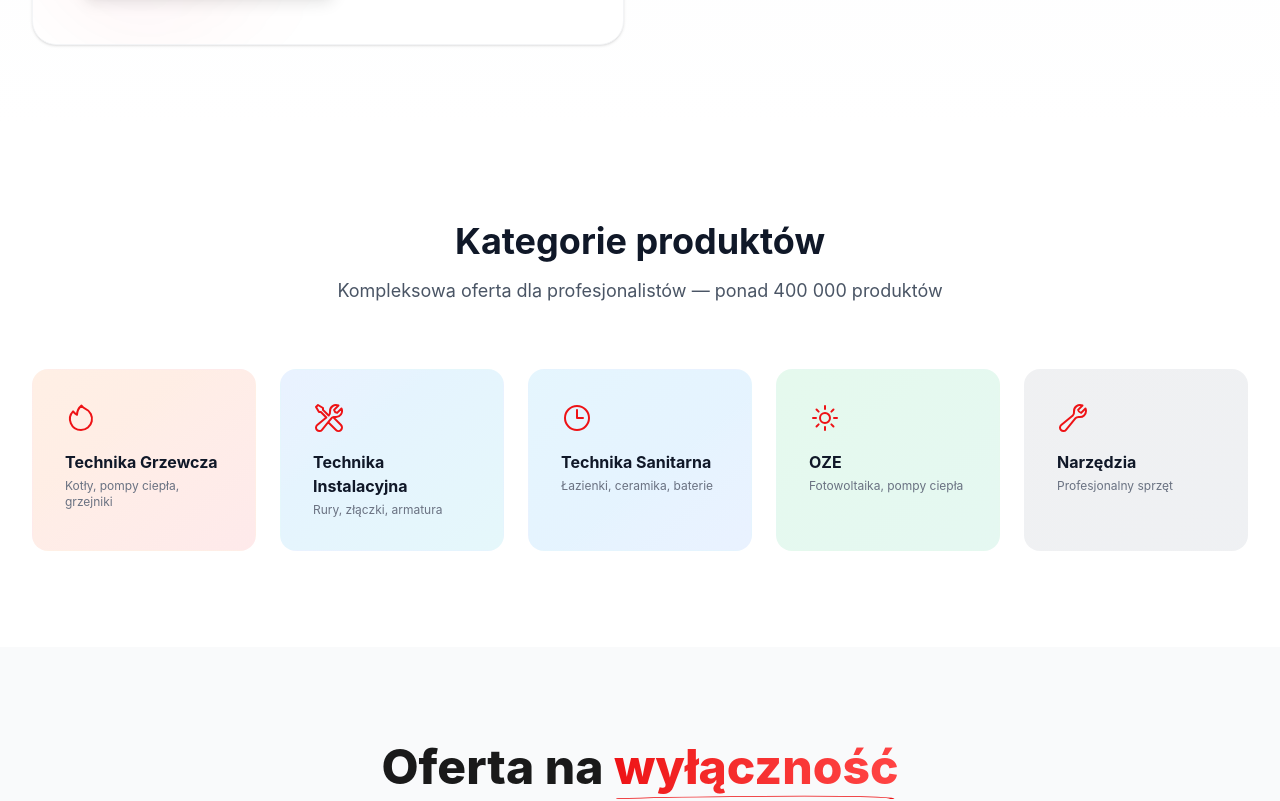
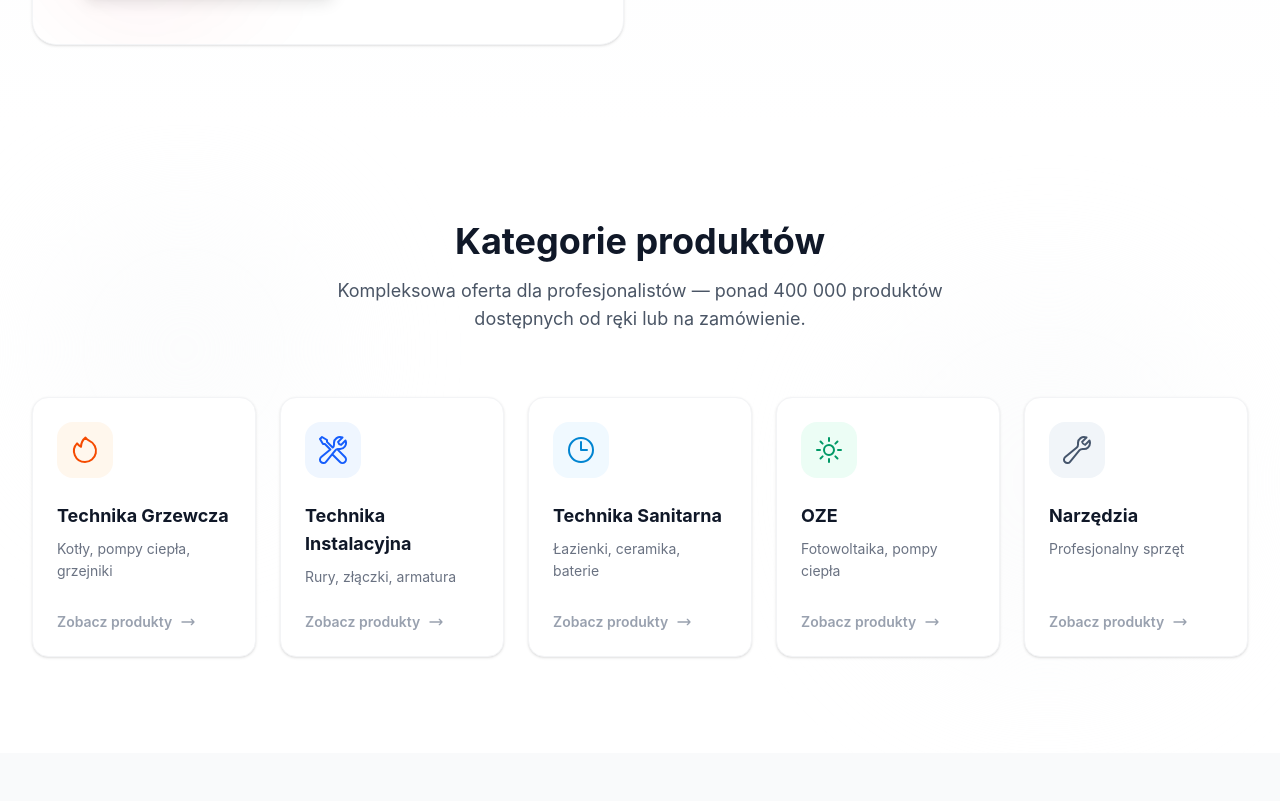
Before and after one commit to wwwCodeFixIT/Respol, a React (Vite) app: page / in a window 1280 px wide. Shown: the part 580-1381 px from the top of the page. Built offline with nearby package versions, Linux system fonts and the light colour scheme.

Commit message:
Update Categories.tsx

```diff
--- a/src/components/Categories.tsx
+++ b/src/components/Categories.tsx
@@ -1,29 +1,120 @@
-import React, { useMemo } from "react";
+import React from "react";
+
+const categories = [
+  {
+    name: "Technika Grzewcza",
+    desc: "Kotły, pompy ciepła, grzejniki",
+    href: "https://respol.pl/index.php/technika-grzewcza/",
+    // Kolory: tło / tekst / hover-tło
+    colors: "bg-orange-50 text-orange-600 group-hover:bg-orange-600 group-hover:text-white",
+    icon: (
+      <svg className="w-8 h-8" fill="none" stroke="currentColor" viewBox="0 0 24 24" strokeWidth={1.5}>
+        <path strokeLinecap="round" strokeLinejoin="round" d="M15.362 5.214A8.252 8.252 0 0112 21 8.25 8.25 0 016.038 7.048 8.287 8.287 0 009 9.6a8.983 8.983 0 013.361-6.867 8.21 8.21 0 003 2.48z" />
+      </svg>
+    ),
+  },
+  {
+    name: "Technika Instalacyjna",
+    desc: "Rury, złączki, armatura",
+    href: "https://respol.pl/index.php/technika-instalacyjna/",
+    colors: "bg-blue-50 text-blue-600 group-hover:bg-blue-600 group-hover:text-white",
+    icon: (
+      <svg className="w-8 h-8" fill="none" stroke="currentColor" viewBox="0 0 24 24" strokeWidth={1.5}>
+        <path strokeLinecap="round" strokeLinejoin="round" d="M11.42 15.17L17.25 21A2.652 2.652 0 0021 17.25l-5.877-5.877M11.42 15.17l2.496-3.03c.317-.384.74-.626 1.208-.766M11.42 15.17l-4.655 5.653a2.548 2.548 0 11-3.586-3.586l6.837-5.63m5.108-.233c.55-.164 1.163-.188 1.743-.14a4.5 4.5 0 004.486-6.336l-3.276 3.277a3.004 3.004 0 01-2.25-2.25l3.276-3.276a4.5 4.5 0 00-6.336 4.486c.091 1.076-.071 2.264-.904 2.95l-.102.085m-1.745 1.437L5.909 7.5H4.5L2.25 3.75l1.5-1.5L7.5 4.5v1.409l4.26 4.26" />
+      </svg>
+    ),
+  },
+  {
+    name: "Technika Sanitarna",
+    desc: "Łazienki, ceramika, baterie",
+    href: "https://respol.pl/index.php/technika-sanitarna/",
+    colors: "bg-sky-50 text-sky-600 group-hover:bg-sky-600 group-hover:text-white",
+    icon: (
+      <svg className="w-8 h-8" fill="none" stroke="currentColor" viewBox="0 0 24 24" strokeWidth={1.5}>
+        <path strokeLinecap="round" strokeLinejoin="round" d="M12 6v6h4.5m4.5 0a9 9 0 11-18 0 9 9 0 0118 0z" />
+      </svg>
+    ),
+  },
+  {
+    name: "OZE",
+    desc: "Fotowoltaika, pompy ciepła",
+    href: "https://respol.pl/index.php/odnawialne-zrodla-energii-3/",
+    colors: "bg-emerald-50 text-emerald-600 group-hover:bg-emerald-600 group-hover:text-white",
+    icon: (
+      <svg className="w-8 h-8" fill="none" stroke="currentColor" viewBox="0 0 24 24" strokeWidth={1.5}>
+        <path strokeLinecap="round" strokeLinejoin="round" d="M12 3v2.25m6.364.386l-1.591 1.591M21 12h-2.25m-.386 6.364l-1.591-1.591M12 18.75V21m-4.773-4.227l-1.591 1.591M5.25 12H3m4.227-4.773L5.636 5.636M15.75 12a3.75 3.75 0 11-7.5 0 3.75 3.75 0 017.5 0z" />
+      </svg>
+    ),
+  },
+  {
+    name: "Narzędzia",
+    desc: "Profesjonalny sprzęt",
+    href: "https://respol.pl/katalog-produktow/",
+    colors: "bg-slate-100 text-slate-600 group-hover:bg-slate-700 group-hover:text-white",
+    icon: (
+      <svg className="w-8 h-8" fill="none" stroke="currentColor" viewBox="0 0 24 24" strokeWidth={1.5}>
+        <path strokeLinecap="round" strokeLinejoin="round" d="M21.75 6.75a4.5 4.5 0 01-4.884 4.484c-1.076-.091-2.264.071-2.95.904l-7.152 8.684a2.548 2.548 0 11-3.586-3.586l8.684-7.152c.833-.686.995-1.874.904-2.95a4.5 4.5 0 016.336-4.486l-3.276 3.276a3.004 3.004 0 002.25 2.25l3.276-3.276c.256.565.398 1.192.398 1.852z" />
+      </svg>
+    ),
+  },
+];
 
 export function Categories() {
-  const categories = useMemo(() => [
-    { name: "Technika Grzewcza", desc: "Kotły, pompy ciepła, grzejniki", href: "https://respol.pl/index.php/technika-grzewcza/", color: "from-orange-500/10 to-red-500/10", icon: <svg className="w-8 h-8" fill="none" stroke="currentColor" viewBox="0 0 24 24" strokeWidth={1.5}><path strokeLinecap="round" strokeLinejoin="round" d="M15.362 5.214A8.252 8.252 0 0112 21 8.25 8.25 0 016.038 7.048 8.287 8.287 0 009 9.6a8.983 8.983 0 013.361-6.867 8.21 8.21 0 003 2.48z" /></svg> },
-    { name: "Technika Instalacyjna", desc: "Rury, złączki, armatura", href: "https://respol.pl/index.php/technika-instalacyjna/", color: "from-blue-500/10 to-cyan-500/10", icon: <svg className="w-8 h-8" fill="none" stroke="currentColor" viewBox="0 0 24 24" strokeWidth={1.5}><path strokeLinecap="round" strokeLinejoin="round" d="M11.42 15.17L17.25 21A2.652 2.652 0 0021 17.25l-5.877-5.877M11.42 15.17l2.496-3.03c.317-.384.74-.626 1.208-.766M11.42 15.17l-4.655 5.653a2.548 2.548 0 11-3.586-3.586l6.837-5.63m5.108-.233c.55-.164 1.163-.188 1.743-.14a4.5 4.5 0 004.486-6.336l-3.276 3.277a3.004 3.004 0 01-2.25-2.25l3.276-3.276a4.5 4.5 0 00-6.336 4.486c.091 1.076-.071 2.264-.904 2.95l-.102.085m-1.745 1.437L5.909 7.5H4.5L2.25 3.75l1.5-1.5L7.5 4.5v1.409l4.26 4.26" /></svg> },
-    { name: "Technika Sanitarna", desc: "Łazienki, ceramika, baterie", href: "https://respol.pl/index.php/technika-sanitarna/", color: "from-sky-500/10 to-blue-500/10", icon: <svg className="w-8 h-8" fill="none" stroke="currentColor" viewBox="0 0 24 24" strokeWidth={1.5}><path strokeLinecap="round" strokeLinejoin="round" d="M12 6v6h4.5m4.5 0a9 9 0 11-18 0 9 9 0 0118 0z" /></svg> },
-    { name: "OZE", desc: "Fotowoltaika, pompy ciepła", href: "https://respol.pl/index.php/odnawialne-zrodla-energii-3/", color: "from-green-500/10 to-emerald-500/10", icon: <svg className="w-8 h-8" fill="none" stroke="currentColor" viewBox="0 0 24 24" strokeWidth={1.5}><path strokeLinecap="round" strokeLinejoin="round" d="M12 3v2.25m6.364.386l-1.591 1.591M21 12h-2.25m-.386 6.364l-1.591-1.591M12 18.75V21m-4.773-4.227l-1.591 1.591M5.25 12H3m4.227-4.773L5.636 5.636M15.75 12a3.75 3.75 0 11-7.5 0 3.75 3.75 0 017.5 0z" /></svg> },
-    { name: "Narzędzia", desc: "Profesjonalny sprzęt", href: "https://respol.pl/katalog-produktow/", color: "from-gray-500/10 to-slate-500/10", icon: <svg className="w-8 h-8" fill="none" stroke="currentColor" viewBox="0 0 24 24" strokeWidth={1.5}><path strokeLinecap="round" strokeLinejoin="round" d="M21.75 6.75a4.5 4.5 0 01-4.884 4.484c-1.076-.091-2.264.071-2.95.904l-7.152 8.684a2.548 2.548 0 11-3.586-3.586l8.684-7.152c.833-.686.995-1.874.904-2.95a4.5 4.5 0 016.336-4.486l-3.276 3.276a3.004 3.004 0 002.25 2.25l3.276-3.276c.256.565.398 1.192.398 1.852z" /></svg> },
-  ], []);
+  return (
+    <section className="py-16 lg:py-24 bg-white relative overflow-hidden">
+      {/* Ozdobne tło (opcjonalne) */}
+      <div className="absolute top-0 left-1/2 -translate-x-1/2 w-full h-full max-w-7xl pointer-events-none">
+        <div className="absolute top-20 left-10 w-72 h-72 bg-gray-50 rounded-full blur-3xl opacity-50" />
+        <div className="absolute bottom-20 right-10 w-96 h-96 bg-gray-50 rounded-full blur-3xl opacity-50" />
+      </div>
 
-  return (
-    <section className="py-16 lg:py-24 bg-white">
-      <div className="max-w-7xl mx-auto px-4 sm:px-6 lg:px-8">
+      <div className="max-w-7xl mx-auto px-4 sm:px-6 lg:px-8 relative z-10">
         <div className="text-center mb-12 lg:mb-16">
-          <h2 className="text-3xl lg:text-4xl font-bold text-gray-900">Kategorie produktów</h2>
-          <p className="mt-4 text-gray-600 max-w-2xl mx-auto text-lg">Kompleksowa oferta dla profesjonalistów — ponad 400 000 produktów</p>
+          <h2 className="text-3xl lg:text-4xl font-bold text-gray-900">
+            Kategorie produktów
+          </h2>
+          <p className="mt-4 text-gray-600 max-w-2xl mx-auto text-lg">
+            Kompleksowa oferta dla profesjonalistów — ponad 400 000 produktów dostępnych od ręki lub na zamówienie.
+          </p>
         </div>
-        <div className="grid grid-cols-2 sm:grid-cols-3 lg:grid-cols-5 gap-4 lg:gap-6">
+
+        <div className="grid grid-cols-1 sm:grid-cols-2 lg:grid-cols-5 gap-5 lg:gap-6">
           {categories.map((c) => (
-            <a key={c.name} href={c.href} target="_blank" rel="noopener noreferrer" className={`group relative bg-gradient-to-br ${c.color} hover:shadow-xl rounded-2xl p-6 lg:p-8 transition-all duration-300 border border-transparent hover:border-gray-200`}>
-              <div className="text-[#ee1215] mb-4 transform group-hover:-translate-y-1 group-hover:scale-110 transition-all duration-300">{c.icon}</div>
-              <h3 className="font-bold text-gray-900 text-sm lg:text-base mb-1 group-hover:text-[#ee1215] transition-colors">{c.name}</h3>
-              <p className="text-xs text-gray-500 hidden lg:block">{c.desc}</p>
-              <div className="absolute top-4 right-4 opacity-0 group-hover:opacity-100 transform translate-x-2 group-hover:translate-x-0 transition-all">
-                <svg className="w-4 h-4 text-[#ee1215]" viewBox="0 0 24 24" fill="none" stroke="currentColor"><path strokeLinecap="round" strokeLinejoin="round" strokeWidth={2} d="M17 8l4 4m0 0l-4 4m4-4H3" /></svg>
+            <a
+              key={c.name}
+              href={c.href}
+              target="_blank"
+              rel="noopener noreferrer"
+              className="group bg-white rounded-2xl p-6 border border-gray-100 shadow-sm hover:shadow-xl hover:shadow-gray-200/50 hover:-translate-y-1 transition-all duration-300 flex flex-col items-start h-full"
+            >
+              {/* Ikona z dynamicznym tłem */}
+              <div
+                className={`w-14 h-14 rounded-2xl flex items-center justify-center mb-6 transition-all duration-300 ${c.colors}`}
+              >
+                {c.icon}
+              </div>
+
+              {/* Treść */}
+              <div className="flex-grow">
+                <h3 className="font-bold text-gray-900 text-lg mb-2 group-hover:text-[#ee1215] transition-colors">
+                  {c.name}
+                </h3>
+                <p className="text-sm text-gray-500 leading-relaxed">
+                  {c.desc}
+                </p>
+              </div>
+
+              {/* Strzałka na dole */}
+              <div className="mt-6 flex items-center text-sm font-semibold text-gray-400 group-hover:text-[#ee1215] transition-colors">
+                Zobacz produkty
+                <svg
+                  className="w-4 h-4 ml-2 transform group-hover:translate-x-1 transition-transform duration-300"
+                  fill="none"
+                  stroke="currentColor"
+                  viewBox="0 0 24 24"
+                >
+                  <path strokeLinecap="round" strokeLinejoin="round" strokeWidth={2} d="M17 8l4 4m0 0l-4 4m4-4H3" />
+                </svg>
               </div>
             </a>
           ))}
```
